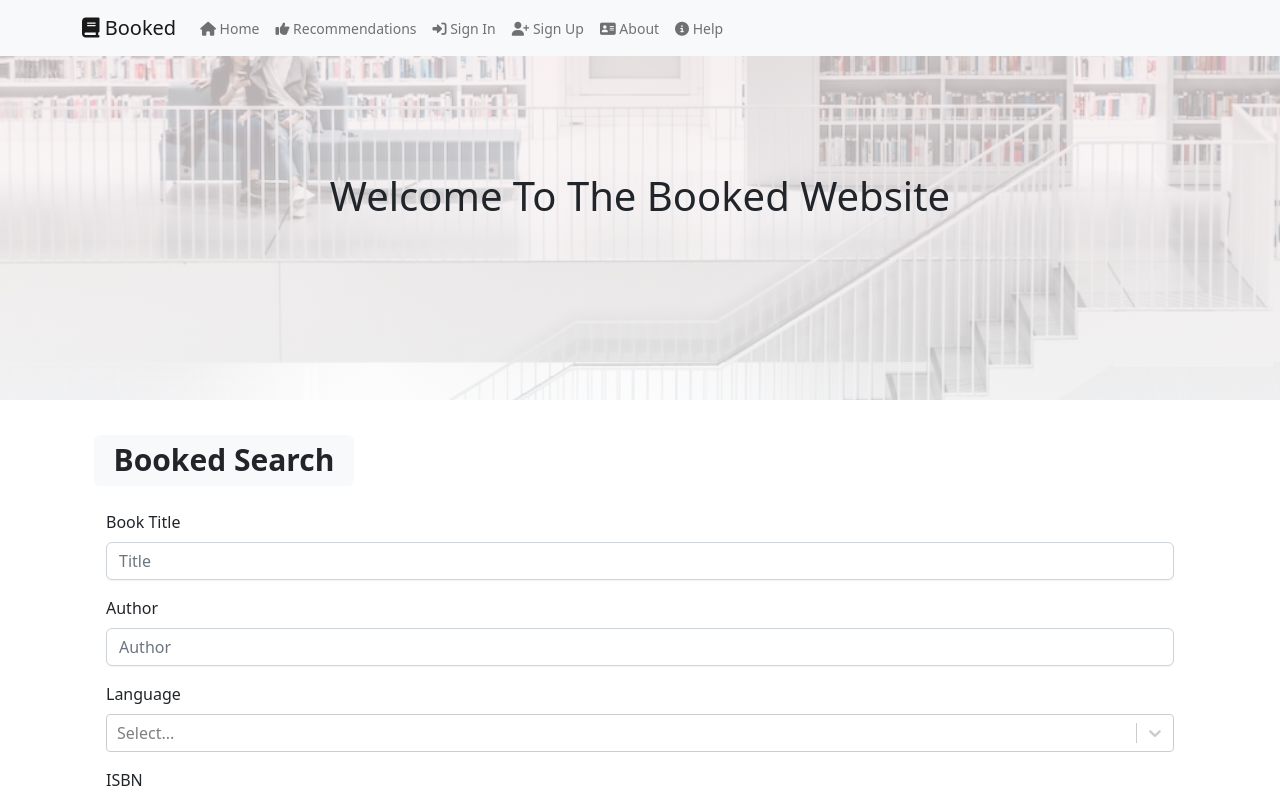
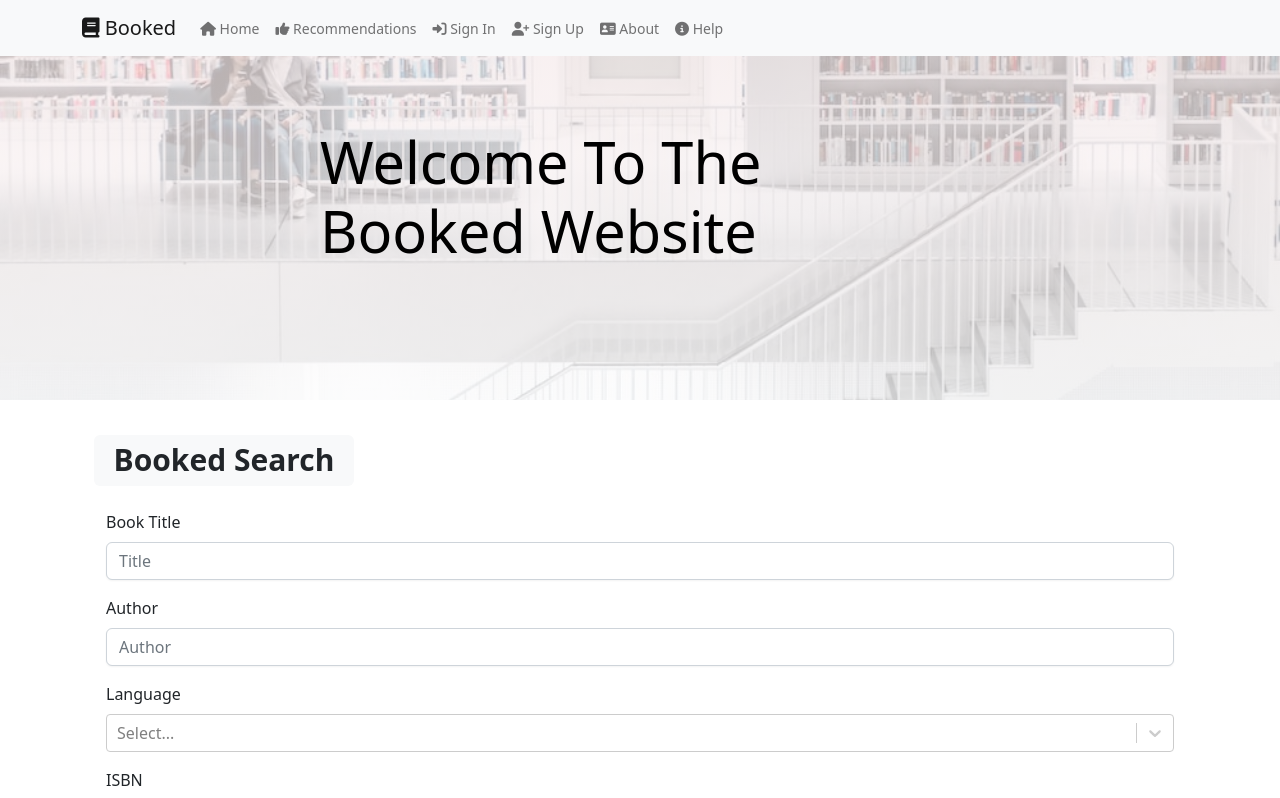
Before and after one commit to lvSojen/2023-Spring-CS411W-GOLD, a React (Create React App) app in the folder frontend/: page / in a window 1280 px wide. Shown: the top 798 px of the page. Built offline with nearby package versions, Linux system fonts and the light colour scheme.

Commit message:
Welcome text is now adjusted with size

```diff
--- a/frontend/src/screens/HomeScreen.css
+++ b/frontend/src/screens/HomeScreen.css
@@ -22,3 +22,8 @@
   left: 50%;
   transform: translate(-50%, -50%);
 }
+
+.home-header .text-container h1 {
+  color: rgb(0, 0, 0);
+  font-size: 3.6rem;
+}
```
